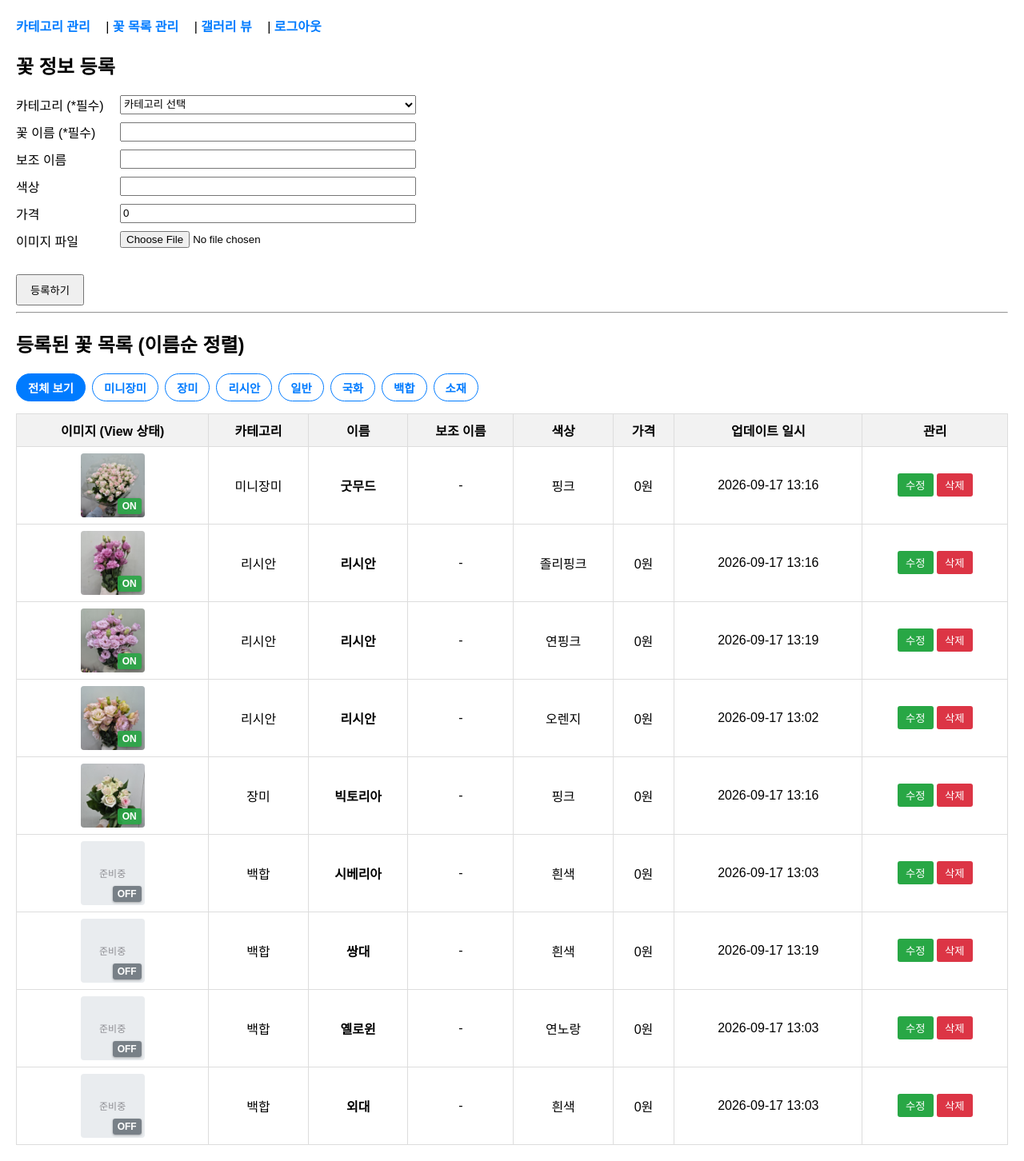
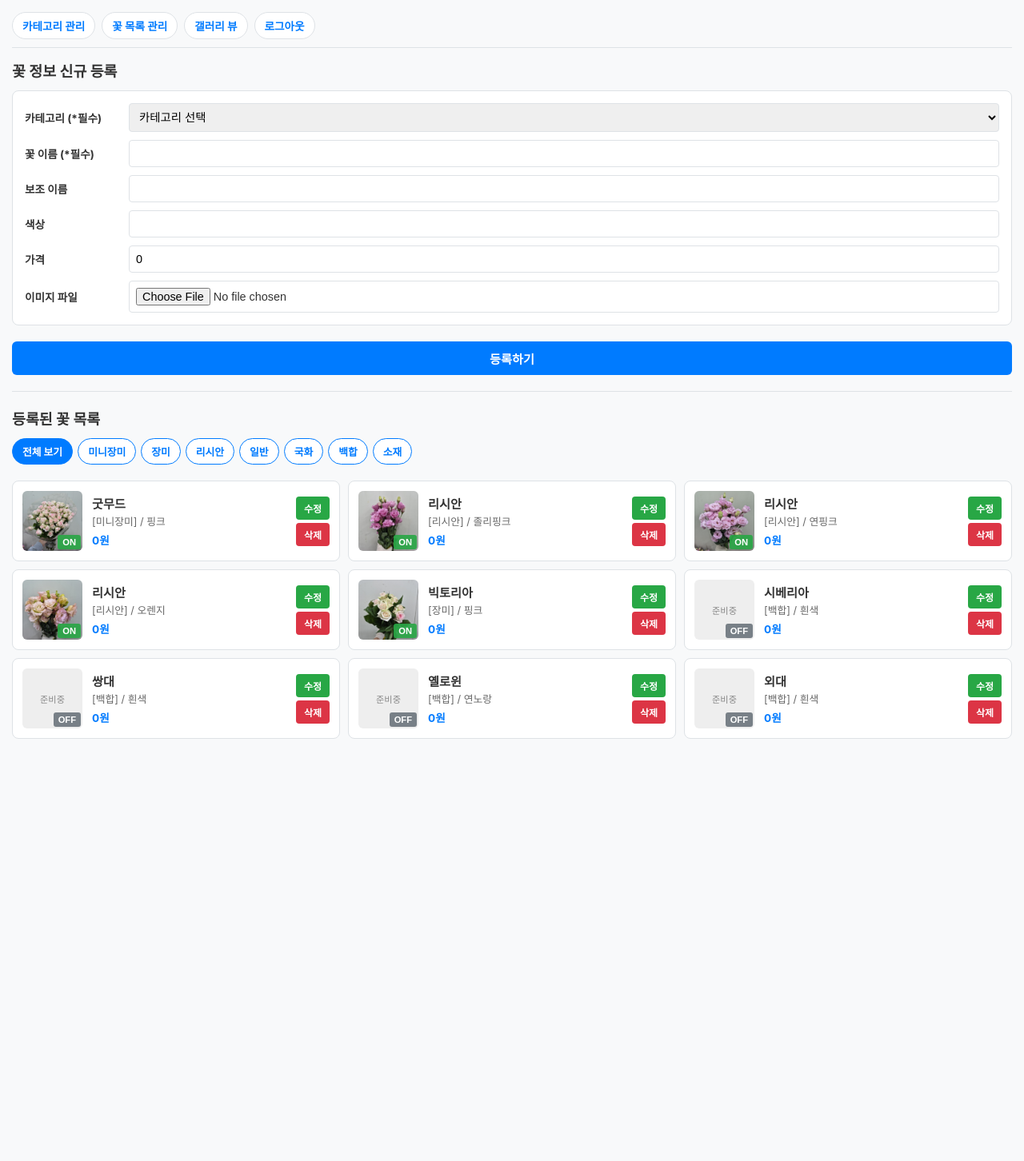
Before and after one commit to ggumtl/kdflower, a FastAPI app: page /admin/flower in a window 1280 px wide. Shown: the whole page at 80% size. After the commit the page ends 924 px from the top, so only its background shows below. Run offline with FastAPI, Linux system fonts and the light colour scheme; the visitor is signed in with stand-in values (Sample User, id 1).

Commit message:
Improve mobile UI for admin views

```diff
--- a/templates/admin/flower_list.html
+++ b/templates/admin/flower_list.html
@@ -2,118 +2,86 @@
 <html lang="ko">
 <head>
     <meta charset="UTF-8">
-    <title>꽃 목록 및 관리</title>
+    <meta name="viewport" content="width=device-width, initial-scale=1.0">
+    <title>꽃 목록 및 관리 - 강동화훼</title>
     <style>
-        body { font-family: Arial, sans-serif; margin: 20px; }
-        nav { margin-bottom: 20px; }
-        nav a { margin-right: 15px; text-decoration: none; color: #007bff; font-weight: bold; }
-        .form-grid { display: grid; grid-template-columns: 120px 1fr; gap: 10px; max-width: 500px; margin-bottom: 30px; }
-
-        /* 카테고리 필터 버튼 영역 */
-        .filter-bar { margin: 15px 0; display: flex; gap: 8px; flex-wrap: wrap; }
-        .filter-btn { padding: 6px 14px; border: 1px solid #007bff; background-color: #fff; color: #007bff; border-radius: 20px; text-decoration: none; font-size: 0.9em; font-weight: bold; }
-        .filter-btn.active { background-color: #007bff; color: #fff; }
-
-        table { border-collapse: collapse; width: 100%; margin-top: 10px; }
-        th, td { border: 1px solid #ddd; padding: 8px; text-align: center; vertical-align: middle; }
-        th { background-color: #f2f2f2; }
-
-        /* 이미지 + ON/OFF 토글 오버레이 스타일 */
-        .img-container {
-            position: relative;
-            width: 80px;
-            height: 80px;
-            margin: 0 auto;
-            border-radius: 4px;
-            overflow: hidden;
-            background-color: #f8f9fa;
+        :root {
+            --primary-color: #007bff;
+            --success-color: #28a745;
+            --danger-color: #dc3545;
+            --bg-color: #f8f9fa;
+            --border-color: #dee2e6;
         }
 
-        .img-container img {
-            width: 100%;
-            height: 100%;
-            object-fit: cover;
-            display: block;
+        * { box-sizing: border-box; margin: 0; padding: 0; }
+        body { font-family: -apple-system, BlinkMacSystemFont, "Segoe UI", Roboto, sans-serif; background-color: var(--bg-color); padding: 15px; color: #333; }
+
+        /* 모바일 상단 네비게이션 */
+        nav { display: flex; gap: 8px; overflow-x: auto; white-space: nowrap; padding-bottom: 10px; margin-bottom: 15px; border-bottom: 1px solid var(--border-color); -webkit-overflow-scrolling: touch; }
+        nav a { text-decoration: none; color: var(--primary-color); font-weight: bold; padding: 6px 12px; background: white; border-radius: 20px; border: 1px solid var(--border-color); font-size: 0.85rem; }
+
+        h2 { font-size: 1.15rem; margin-bottom: 12px; font-weight: 700; }
+
+        /* 폼 그리드 (모바일 1열, PC 2열) */
+        .form-grid { display: grid; grid-template-columns: 1fr; gap: 10px; background: white; padding: 15px; border-radius: 8px; border: 1px solid var(--border-color); margin-bottom: 20px; }
+        @media (min-width: 600px) {
+            .form-grid { grid-template-columns: 120px 1fr; align-items: center; }
+        }
+        .form-grid label { font-weight: bold; font-size: 0.85rem; }
+        .form-grid input, .form-grid select { width: 100%; padding: 8px; border: 1px solid var(--border-color); border-radius: 4px; font-size: 0.9rem; }
+
+        .btn-submit { width: 100%; padding: 10px; background-color: var(--primary-color); color: white; border: none; border-radius: 6px; font-weight: bold; cursor: pointer; font-size: 0.95rem; }
+
+        /* 카테고리 필터 버튼 바 */
+        .filter-bar { display: flex; gap: 6px; overflow-x: auto; white-space: nowrap; margin-bottom: 15px; padding-bottom: 5px; }
+        .filter-btn { padding: 6px 12px; border: 1px solid var(--primary-color); background-color: white; color: var(--primary-color); border-radius: 20px; text-decoration: none; font-size: 0.8rem; font-weight: bold; }
+        .filter-btn.active { background-color: var(--primary-color); color: white; }
+
+        /* 모바일 카드 및 PC 테이블 반응형 */
+        .flower-cards-grid { display: grid; grid-template-columns: 1fr; gap: 10px; }
+        @media (min-width: 600px) {
+            .flower-cards-grid { grid-template-columns: repeat(2, 1fr); }
+        }
+        @media (min-width: 900px) {
+            .flower-cards-grid { grid-template-columns: repeat(3, 1fr); }
         }
 
-        .no-img-box {
-            width: 100%;
-            height: 100%;
-            display: flex;
-            align-items: center;
-            justify-content: center;
-            font-size: 0.75rem;
-            color: #8e8e93;
-            background-color: #e9ecef;
-        }
+        .flower-item-card { background: white; border: 1px solid var(--border-color); border-radius: 8px; padding: 12px; display: flex; gap: 12px; align-items: center; position: relative; }
 
-        /* 이미지 위에 얹어지는 토글 버튼 */
-        .toggle-overlay {
-            position: absolute;
-            bottom: 4px; /* 기존 top: 4px 에서 bottom: 4px 로 변경 */
-            right: 4px;
-        }
+        .img-container { position: relative; width: 75px; height: 75px; flex-shrink: 0; border-radius: 6px; overflow: hidden; background-color: #eee; }
+        .img-container img { width: 100%; height: 100%; object-fit: cover; }
+        .no-img-box { width: 100%; height: 100%; display: flex; align-items: center; justify-content: center; font-size: 0.7rem; color: #888; }
 
-        .btn-view-on {
-            background-color: rgba(40, 167, 69, 0.9);
-            color: white;
-            border: none;
-            padding: 3px 6px;
-            cursor: pointer;
-            border-radius: 3px;
-            font-size: 0.75rem;
-            font-weight: bold;
-            box-shadow: 0 1px 3px rgba(0,0,0,0.3);
-        }
+        /* 오른쪽 하단 토글 버튼 */
+        .toggle-overlay { position: absolute; bottom: 2px; right: 2px; }
+        .btn-view-on { background-color: rgba(40, 167, 69, 0.9); color: white; border: none; padding: 3px 6px; border-radius: 3px; font-size: 0.7rem; font-weight: bold; cursor: pointer; }
+        .btn-view-off { background-color: rgba(108, 117, 125, 0.9); color: white; border: none; padding: 3px 6px; border-radius: 3px; font-size: 0.7rem; font-weight: bold; cursor: pointer; }
 
-        .btn-view-off {
-            background-color: rgba(108, 117, 125, 0.9);
-            color: white;
-            border: none;
-            padding: 3px 6px;
-            cursor: pointer;
-            border-radius: 3px;
-            font-size: 0.75rem;
-            font-weight: bold;
-            box-shadow: 0 1px 3px rgba(0,0,0,0.3);
-        }
+        .item-info { flex: 1; min-width: 0; }
+        .item-title { font-size: 0.95rem; font-weight: bold; margin-bottom: 2px; overflow: hidden; text-overflow: ellipsis; white-space: nowrap; }
+        .item-sub { font-size: 0.8rem; color: #666; margin-bottom: 4px; }
+        .item-price { font-size: 0.85rem; font-weight: bold; color: var(--primary-color); }
 
-        .btn-edit { background-color: #28a745; color: white; border: none; padding: 5px 10px; cursor: pointer; border-radius: 3px; }
-        .btn-delete { background-color: #dc3545; color: white; border: none; padding: 5px 10px; cursor: pointer; border-radius: 3px; }
+        .item-actions { display: flex; flex-direction: column; gap: 4px; flex-shrink: 0; }
+        .btn-edit { background-color: var(--success-color); color: white; border: none; padding: 6px 10px; border-radius: 4px; font-size: 0.75rem; font-weight: bold; cursor: pointer; }
+        .btn-delete { background-color: var(--danger-color); color: white; border: none; padding: 6px 10px; border-radius: 4px; font-size: 0.75rem; font-weight: bold; cursor: pointer; }
 
-        /* 수정 모달 스타일 */
+        /* 수정 모달 (모바일 대응) */
         .modal { display: none; position: fixed; z-index: 100; left: 0; top: 0; width: 100%; height: 100%; background-color: rgba(0,0,0,0.5); }
-        .modal-content { background-color: white; margin: 5% auto; padding: 20px; border-radius: 8px; width: 450px; }
-        .close { float: right; font-size: 24px; font-weight: bold; cursor: pointer; }
+        .modal-content { background-color: white; margin: 10% auto; padding: 15px; border-radius: 8px; width: 92%; max-width: 450px; }
+        .close { float: right; font-size: 22px; font-weight: bold; cursor: pointer; }
     </style>
 </head>
 <body>
-    <!-- 템플릿 파일 하단 </body> 바로 위에 추가 -->
-    <script>
-        // 1. 페이지를 떠나거나(폼 제출 등) 스크롤할 때 현재 Y 스크롤 위치 저장
-        window.addEventListener('beforeunload', function () {
-            sessionStorage.setItem('scrollPosition', window.scrollY);
-        });
-
-        // 2. 페이지 로드가 완료되면 저장된 스크롤 위치로 이동
-        window.addEventListener('DOMContentLoaded', function () {
-            const savedPosition = sessionStorage.getItem('scrollPosition');
-            if (savedPosition !== null) {
-                window.scrollTo(0, parseInt(savedPosition, 10));
-                // 복원 후 저장값 삭제 (필요에 따라 유지 가능)
-                sessionStorage.removeItem('scrollPosition');
-            }
-        });
-    </script>
 
     <nav>
-        <a href="/admin/category">카테고리 관리</a> |
-        <a href="/admin/flower">꽃 목록 관리</a> |
-        <a href="/admin/gallery-view">갤러리 뷰</a> |
+        <a href="/admin/category">카테고리 관리</a>
+        <a href="/admin/flower">꽃 목록 관리</a>
+        <a href="/admin/gallery-view">갤러리 뷰</a>
         <a href="/admin/logout">로그아웃</a>
     </nav>
 
-    <h2>꽃 정보 등록</h2>
+    <h2>꽃 정보 신규 등록</h2>
     <form action="/admin/flower" method="post" enctype="multipart/form-data">
         <div class="form-grid">
             <label>카테고리 (*필수)</label>
@@ -139,45 +107,27 @@
             <label>이미지 파일</label>
             <input type="file" name="file" accept="image/*">
         </div>
-        <button type="submit" style="padding: 8px 16px;">등록하기</button>
+        <button type="submit" class="btn-submit">등록하기</button>
     </form>
 
-    <hr>
+    <hr style="margin: 20px 0; border: none; border-top: 1px solid var(--border-color);">
 
-    <h2>등록된 꽃 목록 (이름순 정렬)</h2>
+    <h2>등록된 꽃 목록</h2>
 
-    <!-- 1. 카테고리 필터 버튼 바 -->
+    <!-- 카테고리 필터 버튼 -->
     <div class="filter-bar">
-        <a href="/admin/flower" class="filter-btn {% if not selected_category %}active{% endif %}">
-            전체 보기
-        </a>
+        <a href="/admin/flower" class="filter-btn {% if not selected_category %}active{% endif %}">전체 보기</a>
         {% for cat in categories %}
-        <a href="/admin/flower?category_id={{ cat.idx }}"
-           class="filter-btn {% if selected_category == cat.idx %}active{% endif %}">
+        <a href="/admin/flower?category_id={{ cat.idx }}" class="filter-btn {% if selected_category == cat.idx %}active{% endif %}">
             {{ cat.name }}
         </a>
         {% endfor %}
     </div>
 
-    <!-- 2. 꽃 목록 테이블 (IDX 컬럼 제거 및 이미지 오버레이 토글 버튼 반영) -->
-    <table>
-        <thead>
-            <tr>
-                <th>이미지 (View 상태)</th>
-                <th>카테고리</th>
-                <th>이름</th>
-                <th>보조 이름</th>
-                <th>색상</th>
-                <th>가격</th>
-                <th>업데이트 일시</th>
-                <th>관리</th>
-            </tr>
-        </thead>
-        <tbody>
+    <!-- 모바일 터치 최적화 카드 그리드 -->
+    <div class="flower-cards-grid">
         {% for flower in flowers %}
-            <tr>
-                <!-- 이미지 컬럼 + 우상단 View 상태 토글 오버레이 -->
-                <td>
+        <div class="flower-item-card">
             <div class="img-container">
                 {% if flower.img_path %}
                 <img src="/{{ flower.img_path }}" alt="{{ flower.name }}">
@@ -185,24 +135,26 @@
                 <div class="no-img-box">준비중</div>
                 {% endif %}
 
-                        <!-- 현재 페이지 유지를 위한 redirect_to 전송 -->
                 {% set current_url = '/admin/flower?category_id=' ~ selected_category if selected_category else '/admin/flower' %}
                 <form action="/admin/flower/toggle-view/{{ flower.idx }}?redirect_to={{ current_url }}" method="post" class="toggle-overlay">
                     {% if flower.view == 1 %}
-                            <button type="submit" class="btn-view-on" title="클릭 시 숨김 처리">ON</button>
+                    <button type="submit" class="btn-view-on">ON</button>
                     {% else %}
-                            <button type="submit" class="btn-view-off" title="클릭 시 노출 처리">OFF</button>
+                    <button type="submit" class="btn-view-off">OFF</button>
                     {% endif %}
                 </form>
             </div>
-                </td>
-                <td>{{ flower.category_rel.name if flower.category_rel else '-' }}</td>
-                <td><strong>{{ flower.name }}</strong></td>
-                <td>{{ flower.name2 or '-' }}</td>
-                <td>{{ flower.color or '-' }}</td>
-                <td>{{ "{:,}".format(flower.price) }}원</td>
-                <td>{{ flower.update_date.strftime('%Y-%m-%d %H:%M') if flower.update_date else '-' }}</td>
-                <td>
+
+            <div class="item-info">
+                <div class="item-title">{{ flower.name }}</div>
+                <div class="item-sub">
+                    [{{ flower.category_rel.name if flower.category_rel else '-' }}]
+                    {% if flower.color %}/ {{ flower.color }}{% endif %}
+                </div>
+                <div class="item-price">{{ "{:,}".format(flower.price) }}원</div>
+            </div>
+
+            <div class="item-actions">
                 <button class="btn-edit" onclick="openEditModal(
                     '{{ flower.idx }}',
                     '{{ flower.category or '' }}',
@@ -212,22 +164,21 @@
                     '{{ flower.price }}'
                 )">수정</button>
 
-                    <form action="/admin/flower/delete/{{ flower.idx }}" method="post" style="display:inline;" onsubmit="return confirm('정말 삭제하시겠습니까?');">
+                <form action="/admin/flower/delete/{{ flower.idx }}" method="post" style="margin:0;" onsubmit="return confirm('정말 삭제하시겠습니까?');">
                     <button type="submit" class="btn-delete">삭제</button>
                 </form>
-                </td>
-            </tr>
+            </div>
+        </div>
         {% endfor %}
-        </tbody>
-    </table>
+    </div>
 
     <!-- 수정 모달 -->
     <div id="editModal" class="modal">
         <div class="modal-content">
             <span class="close" onclick="closeEditModal()">&times;</span>
-            <h3>꽃 정보 수정</h3>
+            <h3 style="margin-bottom: 12px; font-size: 1.1rem;">꽃 정보 수정</h3>
             <form id="editForm" action="" method="post" enctype="multipart/form-data">
-                <div class="form-grid">
+                <div class="form-grid" style="padding:0; border:none;">
                     <label>카테고리 (*필수)</label>
                     <select id="edit_category" name="category_idx" required>
                         <option value="">카테고리 선택</option>
@@ -252,7 +203,7 @@
                     <input type="file" name="file" accept="image/*">
                 </div>
                 <br>
-                <button type="submit" style="padding: 8px 16px;">수정 저장</button>
+                <button type="submit" class="btn-submit" style="background-color: var(--success-color);">수정 저장</button>
             </form>
         </div>
     </div>
@@ -278,6 +229,19 @@
                 modal.style.display = 'none';
             }
         }
+
+        // 스크롤 위치 보존
+        window.addEventListener('beforeunload', function () {
+            sessionStorage.setItem('scrollPosition', window.scrollY);
+        });
+
+        window.addEventListener('DOMContentLoaded', function () {
+            const savedPosition = sessionStorage.getItem('scrollPosition');
+            if (savedPosition !== null) {
+                window.scrollTo(0, parseInt(savedPosition, 10));
+                sessionStorage.removeItem('scrollPosition');
+            }
+        });
     </script>
 </body>
 </html>
```
Also changed, not shown: templates/admin/category.html (+53 -44 lines), templates/admin/gallery_view.html (+43 -111 lines). Lines whose indentation alone changed are shown as unchanged.
